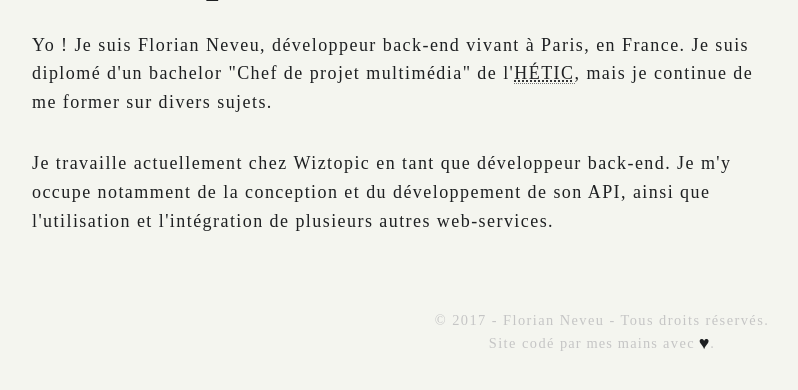
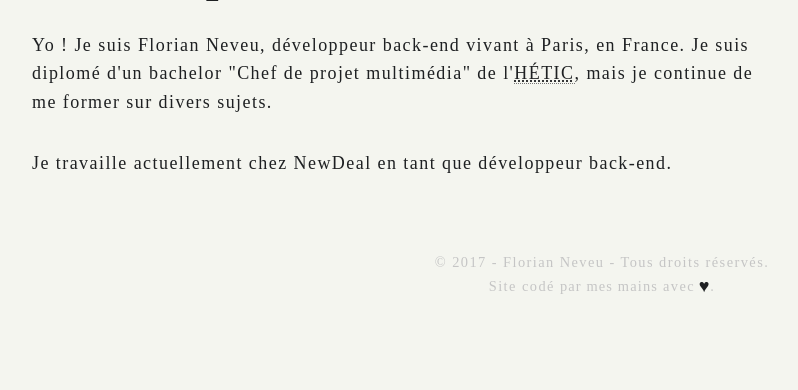
Before and after one commit to florianorineveu/v1, a PHP site: page / in a window 1280 px wide. Shown: the part 234-624 px from the top of the page, without its empty margins (38-836 px from the left). Run offline with PHP 8.4, Linux system fonts and the light colour scheme; some libraries are stand-ins or nearby versions.

Commit message:
Update bio

```diff
--- a/index.php
+++ b/index.php
@@ -5,9 +5,9 @@
   <meta http-equiv="X-UA-Compatible" content="IE=edge">
   <meta name="viewport" content="width=device-width, initial-scale=1">
 
-  <title>fnev.eu - Astronaute back-end @Wiztopic - Paris</title>
+  <title>fnev.eu - Astronaute back-end @NewDeal - Paris</title>
   <meta name="description" content="Florian Neveu, développeur web adepte de PHP, Symfony, de la conception d'API RESTful et de l'Espace'">
-  <meta name="keyword" content="Florian Neveu, fnev.eu, développeur, web, api, rest, wiztopic">
+  <meta name="keyword" content="Florian Neveu, fnev.eu, développeur, web, api, rest, wiztopic, newdeal">
 
   <link rel="stylesheet" href="https://maxcdn.bootstrapcdn.com/bootstrap/3.3.7/css/bootstrap.min.css" integrity="sha384-BVYiiSIFeK1dGmJRAkycuHAHRg32OmUcww7on3RYdg4Va+PmSTsz/K68vbdEjh4u" crossorigin="anonymous">
   <link rel="stylesheet" href="stylesheets/screen.css" media="screen, projection" type="text/css">
@@ -37,8 +37,8 @@
           Je suis diplomé d'un bachelor "<a href="https://www.hetic.net/formations/bachelor-web">Chef de projet multimédia</a>" de l'<abbr title="Hautes Études des Technologies de l'Information et de la Communication">HÉTIC</abbr>, mais je continue de me former sur divers sujets.
         </p>
         <p>
-          Je travaille actuellement chez <a href="https://www.wiztopic.com">Wiztopic</a> en tant que développeur back-end.
-          Je m'y occupe notamment de la conception et du développement de son API, ainsi que l'utilisation et l'intégration de plusieurs autres web-services.
+          Je travaille actuellement chez <a href="http://newdeal.io">NewDeal</a> en tant que développeur back-end.
+          <?php /*Je m'y occupe notamment de la conception et du développement de son API, ainsi que l'utilisation et l'intégration de plusieurs autres web-services.*/ ?>
         </p>
       </div>
     </div>
```
